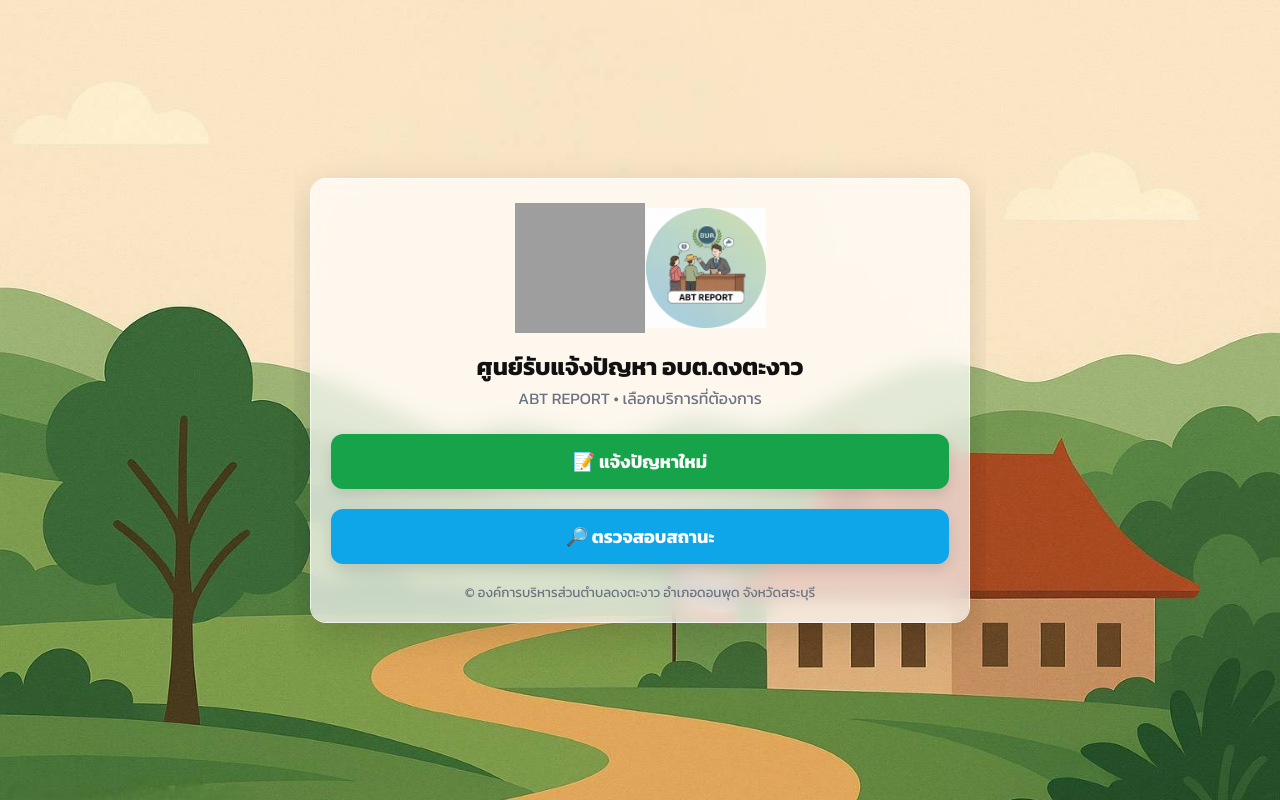
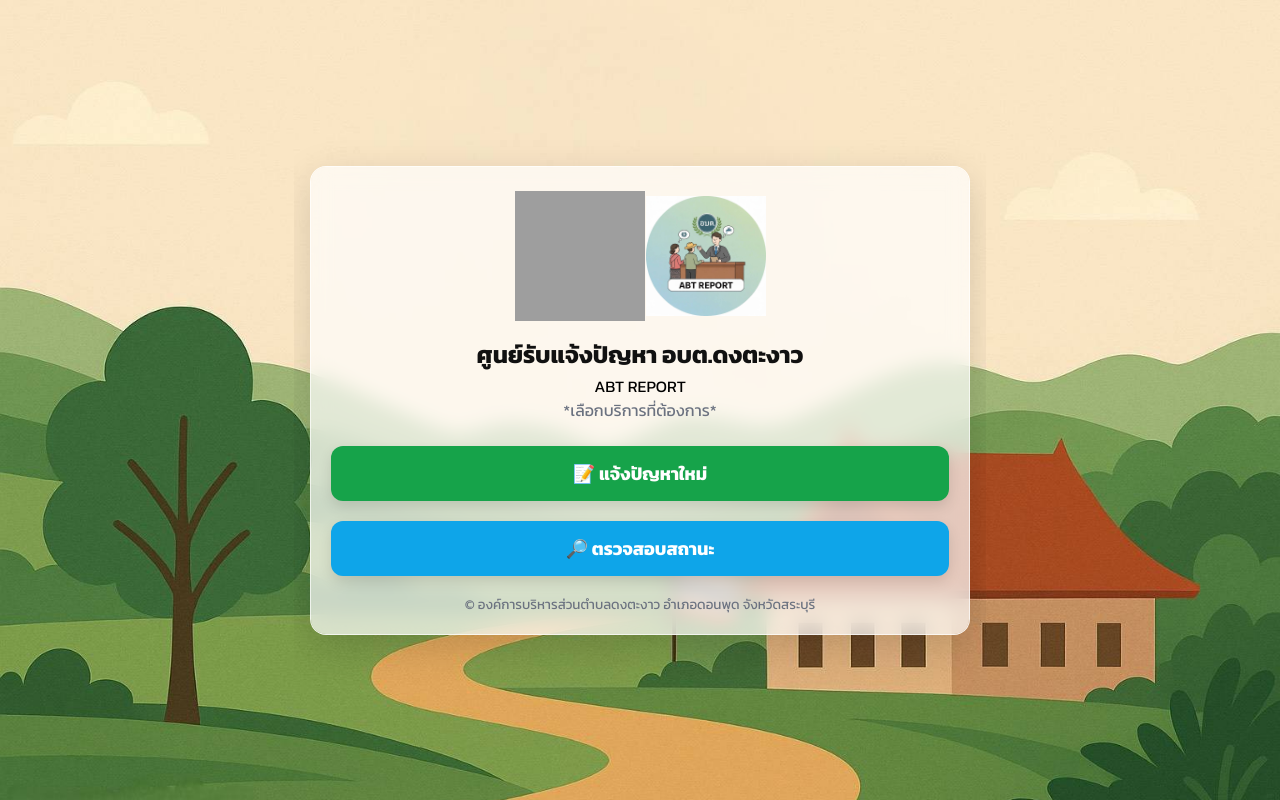
Before and after one commit to dongtangaw4-cyber/ABT-Report, a plain HTML site: page index.html in a window 1280 px wide. Drawn offline with Linux system fonts and the light colour scheme; grey boxes are pictures that could not be loaded.

Commit message:
Add files via upload

```diff
--- a/index.html
+++ b/index.html
@@ -133,7 +133,8 @@
     </div>
 
       <h1>ศูนย์รับแจ้งปัญหา อบต.ดงตะงาว</h1>
-      <p class="sub">ABT REPORT • เลือกบริการที่ต้องการ</p>
+      ABT REPORT
+	  <p class="sub">*เลือกบริการที่ต้องการ*</p>
 
       <button class="btn btn-primary" onclick="location.href='report.html'">📝 แจ้งปัญหาใหม่</button>
       <button class="btn btn-secondary" onclick="location.href='track.html'">🔎 ตรวจสอบสถานะ</button>
@@ -149,6 +150,3 @@
   </script>
 </body>
 </html>
-
-
-<d
```
